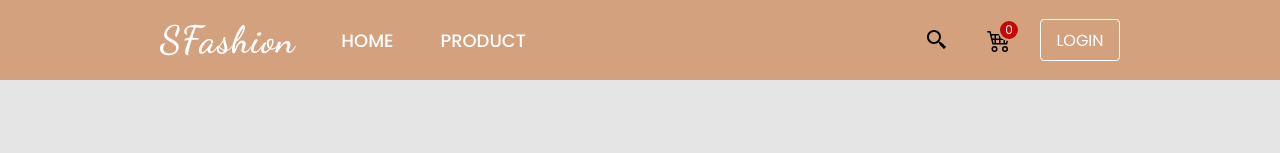
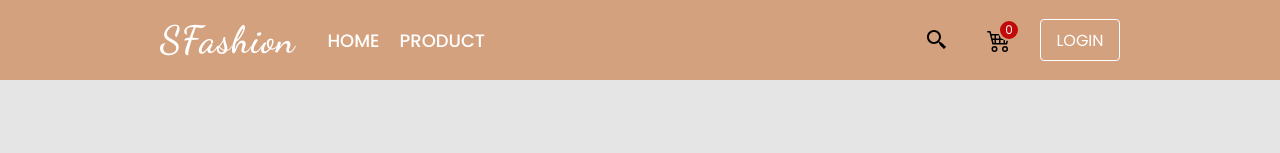
Before and after one commit to HuynhChau147/Ecommerce_Clothing, a React (Create React App) app: page /checkout in a window 1280 px wide. Shown: the top 153 px of the page. Built offline with nearby package versions, Linux system fonts and the light colour scheme; the HTML template or start-up script is replaced by a standard one; a web font is replaced by a local one.

Commit message:
update navbar ui and checkout image

```diff
--- a/src/components/CheckoutItem/CheckoutItem.tsx
+++ b/src/components/CheckoutItem/CheckoutItem.tsx
@@ -4,7 +4,8 @@ import {
     addCart,
     removeItemCart,
     removeFromCart,
-  } from '../../store/cart/cartSlice';
+} from '../../store/cart/cartSlice';
+import imageProduct from '../../utils/imageProduct';
 import './CheckoutItem.scss';
 
 type CheckoutItemProps = {
@@ -29,7 +30,7 @@ const CheckoutItem = ({ item }: CheckoutItemProps) => {
     return (
         <div className="checkout-item-container">
             <div className="image-container">
-                <img src={item.imageCover} alt="imageCover" />
+                <img src={imageProduct(item.imageCover)} alt="imageCover" />
             </div>
             <span className="name">{item.name}</span>
             <span>{item.size}</span>
--- a/src/components/HomeComponents/HomeProducts/HomeProducts.tsx
+++ b/src/components/HomeComponents/HomeProducts/HomeProducts.tsx
@@ -12,15 +12,25 @@ import { Link } from 'react-router-dom';
 const HomeProducts = () => {
   const [products, setProducts] = useState<ProductModel[]>([]);
   const [aliasApi, setAliasApi] = useState('top-hot');
+  const [visible, setVisible] = useState(10);
 
   useEffect(() => {
     const fetchProducts = async (path: string) => {
       const res = await productServices.getProductAlias(path);
 
-      setProducts(res.data);
+      if (res.data) setProducts(res.data);
     };
     fetchProducts(aliasApi);
   }, [aliasApi]);
+
+  const aliasChangeHandler = (name: string) => {
+    setAliasApi(name);
+    setVisible(10);
+  };
+
+  const showMoreHandler = () => {
+    setVisible(prev => prev + 10);
+  };
 
   const productType = [
     { title: 'hot', name: 'top-hot' },
@@ -41,7 +51,7 @@ const HomeProducts = () => {
               className={`home-products__type ${type.name === aliasApi ? 'home-products__type--active' : ''
                 }`}
               name={type.name}
-              onClick={() => setAliasApi(type.name)}
+              onClick={() => aliasChangeHandler(type.name)}
             >
               {type.title}
             </Text>
@@ -50,17 +60,21 @@ const HomeProducts = () => {
       </div>
       <div className="home-products__grid">
         {products &&
-          products.map(product => {
+          products
+            .filter((_, i) => i < visible)
+            .map(product => {
               return <ProductCard key={product._id} product={product} />;
             })}
       </div>
+      {visible < products.length && (
         <Button
-        as={Link}
           to="/products"
           className="btn--outline btn--shadow home-products__btn"
+          onClick={showMoreHandler}
         >
           Show more
         </Button>
+      )}
     </section>
   );
 };
--- a/src/components/Navbar/Navbar.scss
+++ b/src/components/Navbar/Navbar.scss
@@ -43,7 +43,7 @@
       font-size: 1.4rem;
     }
 
-    & > img {
+    &>img {
       width: 4rem;
       height: 4rem;
       border-radius: 50%;
@@ -51,7 +51,7 @@
       overflow: hidden;
     }
 
-    & > h2 {
+    &>h2 {
       text-transform: capitalize;
     }
   }
@@ -94,6 +94,25 @@
 
   &__list--link {
     color: currentColor;
+    position: relative;
+
+    &::after {
+      position: absolute;
+      content: '';
+      bottom: -4px;
+      left: 50%;
+      width: 0;
+      height: 2px;
+      transform: translateX(-50%);
+      background-color: rgba($color--white, 0.7);
+      border-radius: 10px;
+      transition: all 0.2s;
+    }
+
+    &--active::after,
+    &:hover::after {
+      width: 80%;
+    }
 
     @include responds(lg) {
       display: block;
@@ -101,6 +120,7 @@
       text-align: center;
       padding: 1.2rem 0;
       color: $color--white !important;
+
       &:hover {
         background-color: $color--grey-dark-2;
       }
--- a/src/components/Navbar/Navbar.tsx
+++ b/src/components/Navbar/Navbar.tsx
@@ -1,7 +1,6 @@
 import './Navbar.scss';
 import { AiOutlineLogout } from 'react-icons/ai';
-import Button from '../UI/Button/Button';
-import { Link } from 'react-router-dom';
+import { Link, NavLink } from 'react-router-dom';
 import { useDispatch, useSelector } from 'react-redux';
 import { isLoggedSelector, userSelector } from '../../store/user/userSelector';
 import imageUser from '../../utils/imageUser';
@@ -39,14 +38,28 @@ const Navbar = ({ isNavActive }: INav) => {
 
       <ul className="nav__list">
         <li className="nav__list-item">
-          <Button as={Link} to="/" className="nav__list--link">
+          <NavLink
+            to="/"
+            className={({ isActive }) =>
+              isActive
+                ? 'nav__list--link nav__list--link--active'
+                : 'nav__list--link'
+            }
+          >
             Home
-          </Button>
+          </NavLink>
         </li>
         <li className="nav__list-item">
-          <Button as={Link} to="/products" className="nav__list--link">
+          <NavLink
+            to="/products"
+            className={({ isActive }) =>
+              isActive
+                ? 'nav__list--link nav__list--link--active'
+                : 'nav__list--link'
+            }
+          >
             Product
-          </Button>
+          </NavLink>
         </li>
       </ul>
     </nav>
```
Lines whose indentation alone changed are shown as unchanged.
